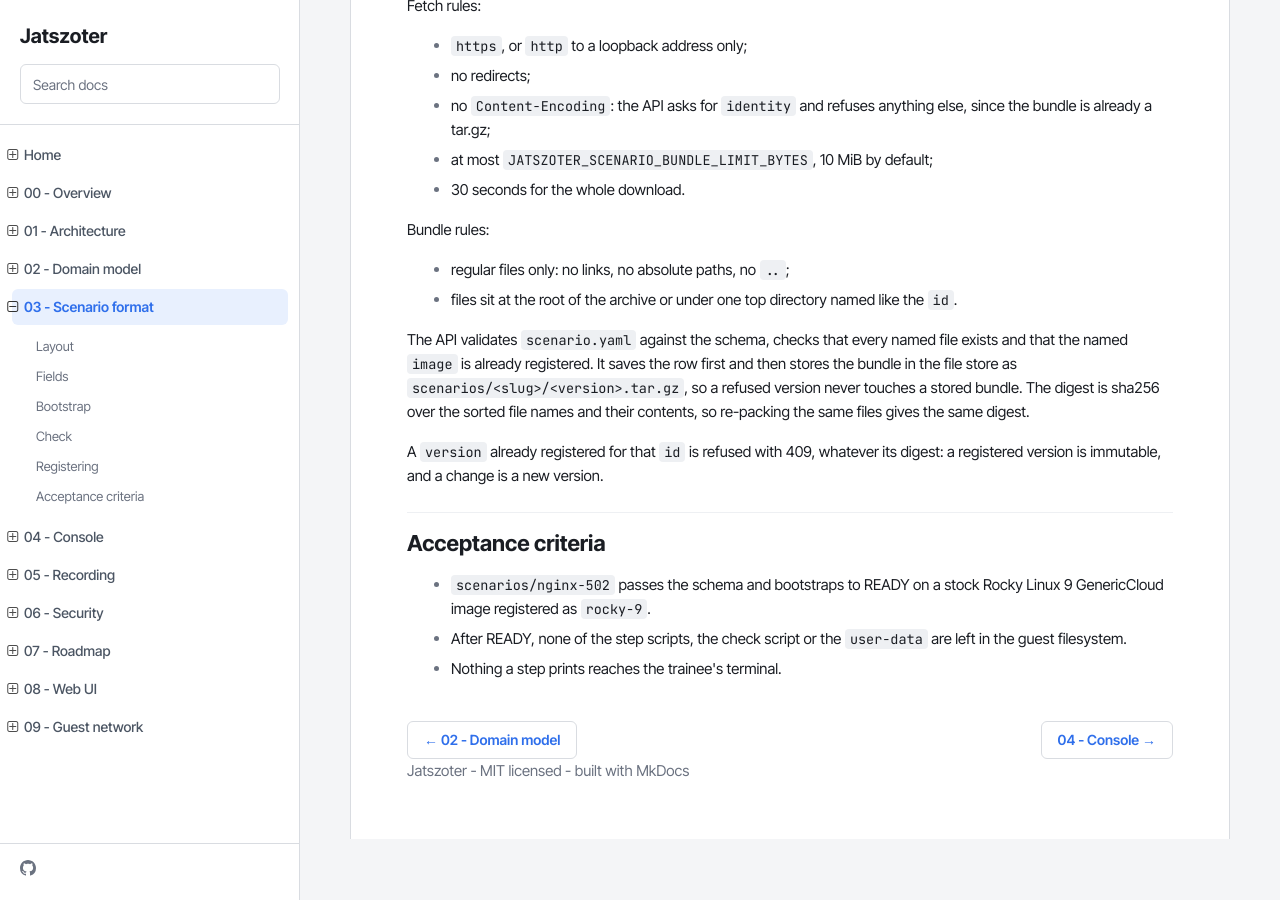
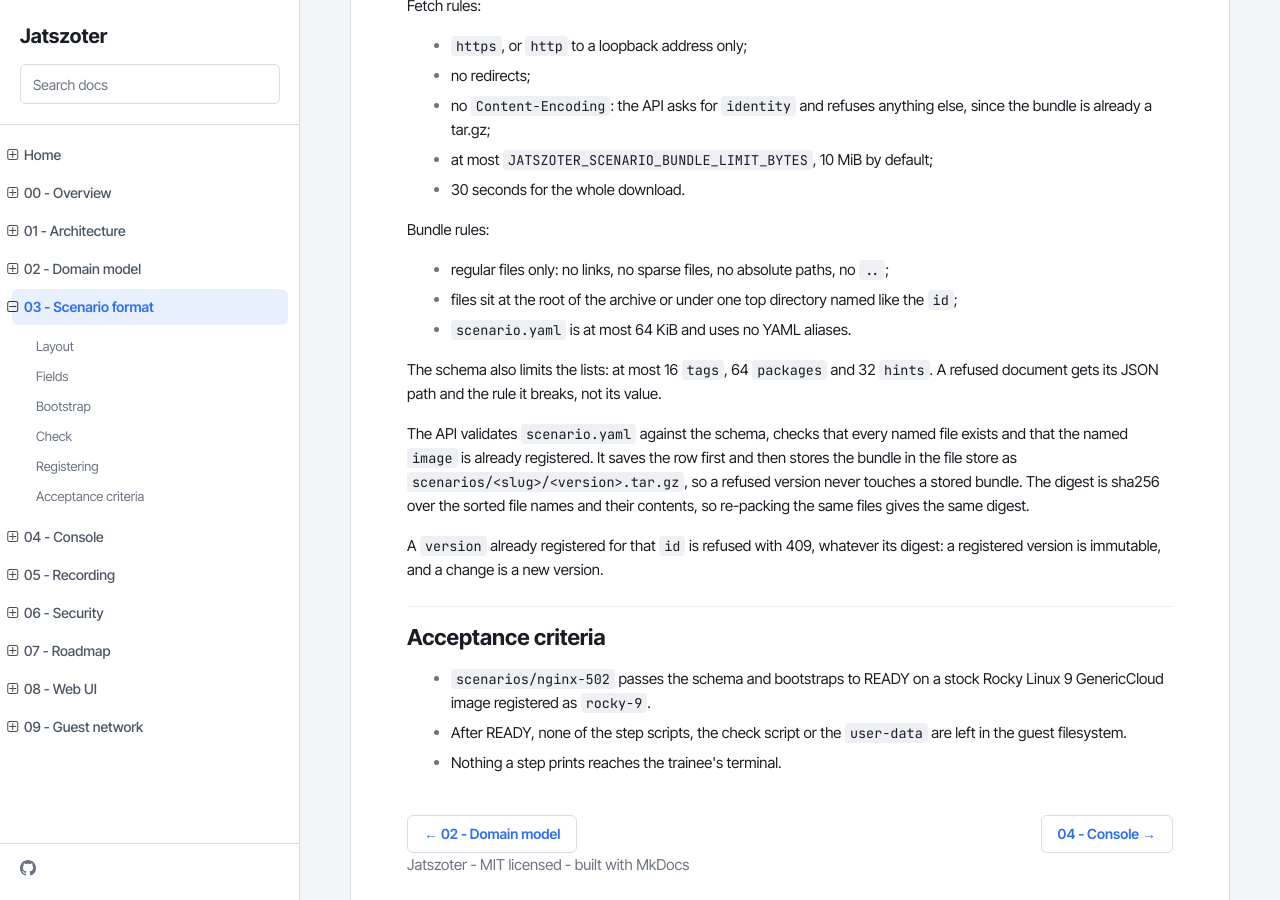
Before and after one commit to oberon-systems/jatszoter, an MkDocs documentation site: the page built from docs/project/03-scenario-format.md, in a window 1280 px wide and 900 px high, scrolled down 3270 px. Built offline with MkDocs 1.6.1, drawn with Linux system fonts in a browser that asks for light colours.

Commit message:
[docs][scenario-format]: describe the new bundle and document limits
    The bundle rules list sparse files, the 64 KiB document cap, the ban on
    aliases and the list limits.

```diff
--- a/docs/project/03-scenario-format.md
+++ b/docs/project/03-scenario-format.md
@@ -144,9 +144,14 @@ Fetch rules:
 
 Bundle rules:
 
-- regular files only: no links, no absolute paths, no `..`;
+- regular files only: no links, no sparse files, no absolute paths, no `..`;
 - files sit at the root of the archive or under one top directory named
-  like the `id`.
+  like the `id`;
+- `scenario.yaml` is at most 64 KiB and uses no YAML aliases.
+
+The schema also limits the lists: at most 16 `tags`, 64 `packages` and 32
+`hints`. A refused document gets its JSON path and the rule it breaks, not
+its value.
 
 The API validates `scenario.yaml` against the schema, checks that every
 named file exists and that the named `image` is already registered. It
```
